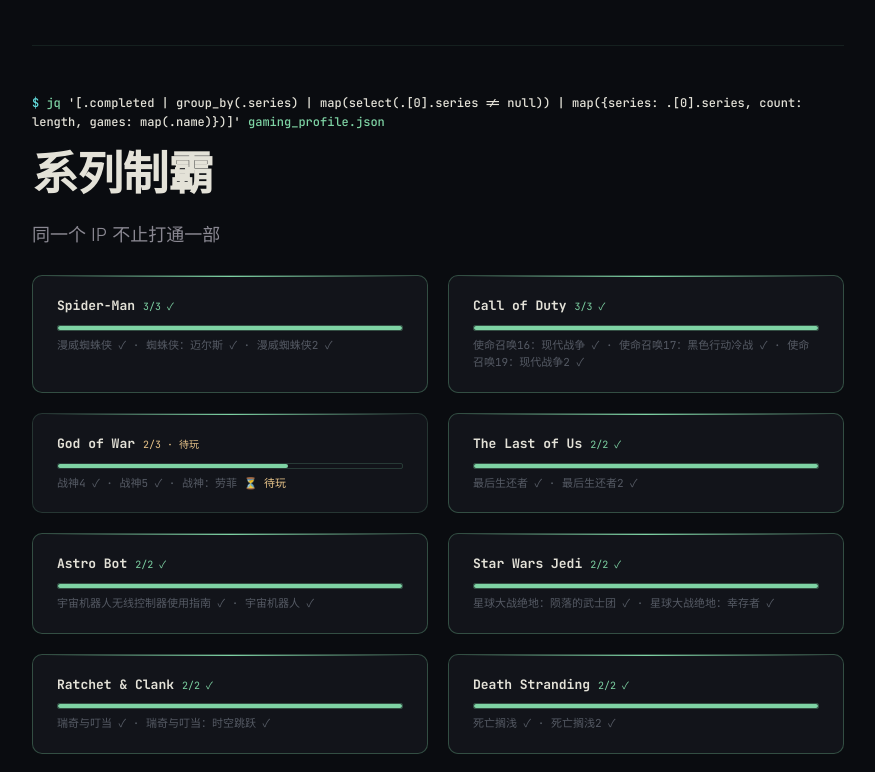
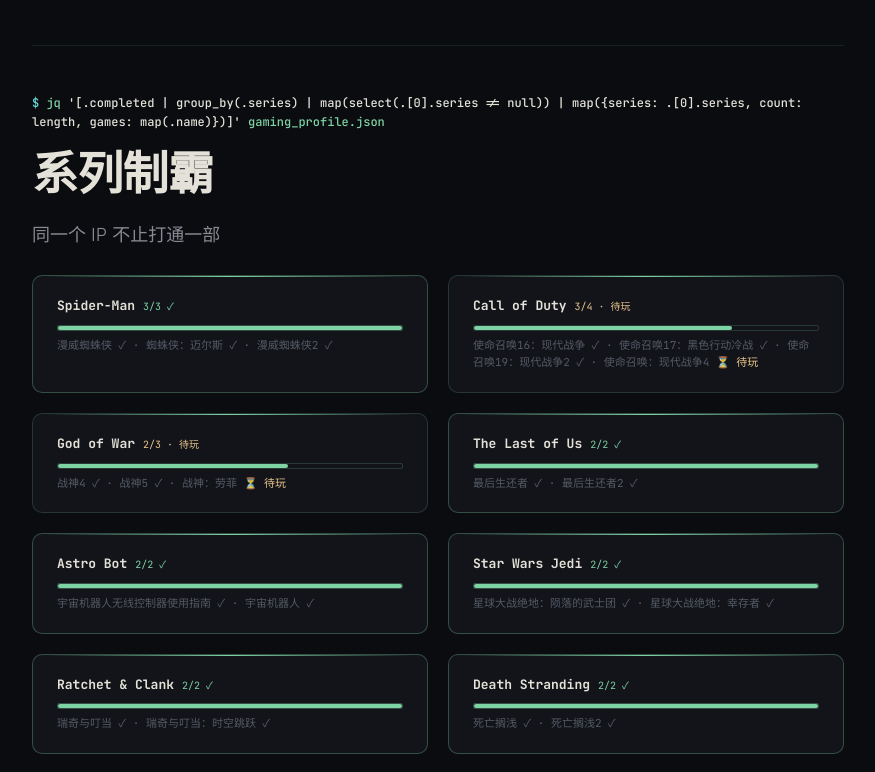
Before and after one commit to largezhou/game-report, a plain HTML site: page index.html in a window 1280 px wide. Shown: the part 2025-2797 px from the top of the page, without its empty margins (202-1077 px from the left). Drawn offline with Linux system fonts and the light colour scheme.

Commit message:
通关霍格沃茨之遗，开坑波斯王子：失落的王冠

```diff
--- a/index.html
+++ b/index.html
@@ -285,6 +285,7 @@ const COMPLETED = [
   {name:'暗黑破坏神4',genre:'ARPG'},
   {name:'小缇娜的奇幻之地',genre:'ARPG'},
   {name:'师父',genre:'ARPG'},
+  {name:'霍格沃茨之遗',genre:'ARPG'},
   // FPS/射击
   {name:'使命召唤16：现代战争',genre:'FPS/射击',series:'Call of Duty'},
   {name:'使命召唤19：现代战争2',genre:'FPS/射击',series:'Call of Duty'},
@@ -325,10 +326,10 @@ const BACKLOG = [
   {name:'天国：拯救2',genre:'RPG/叙事'},
   {name:'无主之地4',genre:'FPS/射击'},
   {name:'双影奇镜',genre:'RPG/叙事'},
-  {name:'波斯王子：失落的王冠',genre:'平台跳跃'},
   {name:'索尼克：未知边境',genre:'平台跳跃'},
   {name:'GT赛车7',genre:'竞速'},
   {name:'极限竞速：地平线6',genre:'竞速'},
+  {name:'使命召唤：现代战争4',genre:'FPS/射击'},
   {name:'沙罗周期',genre:'FPS/射击'},
   {name:'影之刃零',genre:'ARPG'},
   {name:'战神：劳菲',genre:'动作冒险',series:'God of War'},
@@ -338,7 +339,7 @@ const BACKLOG = [
 ];
 
 // 正在玩（null = 无）
-const NOW_PLAYING = {name:'霍格沃茨之遗',genre:'动作冒险',dev:'Avalanche Software',platform:'Epic'};
+const NOW_PLAYING = {name:'波斯王子：失落的王冠',genre:'平台跳跃',dev:'Ubisoft Montpellier',platform:'PS5'};
 
 // 下一个推荐开（null = 不显示卡片）
 const NEXT_PICK = null;
@@ -346,7 +347,7 @@ const NEXT_PICK = null;
 // 系列定义（顺序即卡片顺序，games 为全部已知作品）
 const SERIES = [
   {name:'Spider-Man',games:['漫威蜘蛛侠','蜘蛛侠：迈尔斯','漫威蜘蛛侠2']},
-  {name:'Call of Duty',games:['使命召唤16：现代战争','使命召唤17：黑色行动冷战','使命召唤19：现代战争2']},
+  {name:'Call of Duty',games:['使命召唤16：现代战争','使命召唤17：黑色行动冷战','使命召唤19：现代战争2','使命召唤：现代战争4']},
   {name:'God of War',games:['战神4','战神5','战神：劳菲']},
   {name:'The Last of Us',games:['最后生还者','最后生还者2']},
   {name:'Astro Bot',games:['宇宙机器人无线控制器使用指南','宇宙机器人']},
@@ -366,7 +367,7 @@ const GENRES = [
 ];
 
 // 更新日期
-const UPDATED_AT = '2026-06-20';
+const UPDATED_AT = '2026-07-04';
 
 
 // ════════════════════════════════════════════════════════
```
